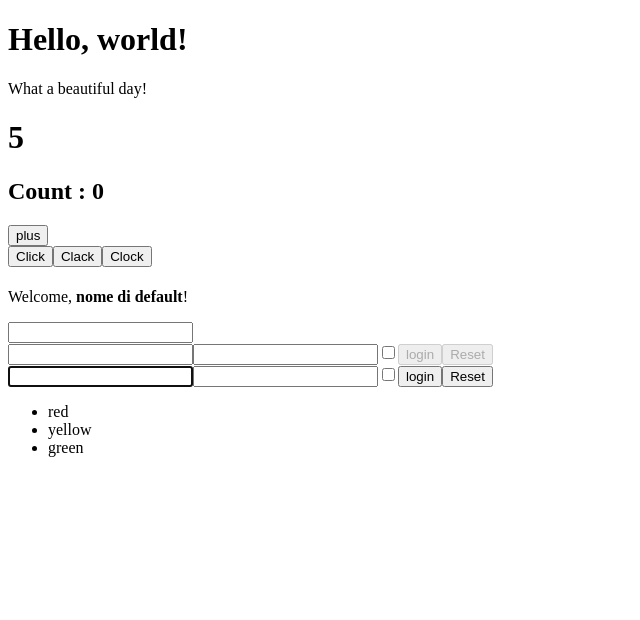
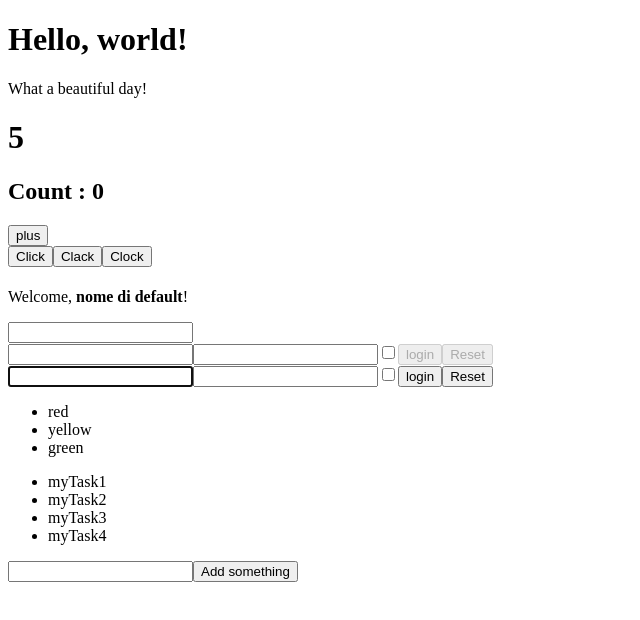
Before and after one commit to AlessandroOnnis/react-exercises, a React (Create React App) app: page / in a window 1280 px wide. Shown: the top 620 px of the page, without its empty margins (0-640 px from the left). Built offline with nearby package versions, Linux system fonts and the light colour scheme.

Commit message:
lists-03

```diff
--- a/src/App.js
+++ b/src/App.js
@@ -7,6 +7,7 @@ import { InteractiveWelcome } from './components/interactiveWelcome';
 import { Login } from './components/login';
 import { UncontrolledLogin } from './components/uncontrolledLogin';
 import { Colors } from './components/colors';
+import { TodoList } from './components/toDoList';
 
 class App extends React.Component {
   render() {
@@ -20,6 +21,7 @@ class App extends React.Component {
         <Login onLogin={(x)=>{console.log(x)}} />
         <UncontrolledLogin />
         <Colors colors={['red', 'yellow','green']}/>
+        <TodoList/>
       </div>
     )
   };
--- /dev/null
+++ b/src/components/toDoList.js
@@ -0,0 +1,35 @@
+import React, { createRef } from "react";
+import { GeneralButton } from "./generalButton";
+
+export class TodoList extends React.Component{
+    _todoRef = createRef()
+
+    constructor(props){
+        super(props)
+        this.state = {items:['myTask1', 'myTask2', 'myTask3', 'myTask4']}
+    }
+    userInput = () =>{
+        this.setState({
+            newItem: this._todoRef.current.value
+        })
+
+    }
+    addList = (() => {
+        const userInput = this._todoRef.current.value
+        if(userInput !== ''){
+            this.setState({newItem: userInput})
+            this.state.items.push(this.state.newItem)
+        }
+    })
+
+    render(){
+
+        return(
+            <>
+            <ul>{this.state.items.map((item) => <li key={[item]}>{item}</li>)}</ul>
+            <input ref={this._todoRef} type={'text'}  onChange={this.userInput}></input>
+            <GeneralButton evento={this.addList} name={'Add something'}/>
+            </>
+        )
+    }
+}
```
